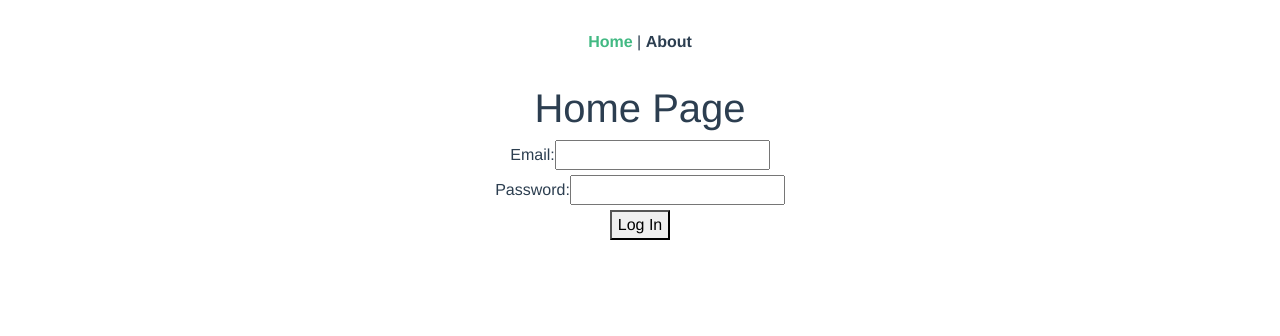
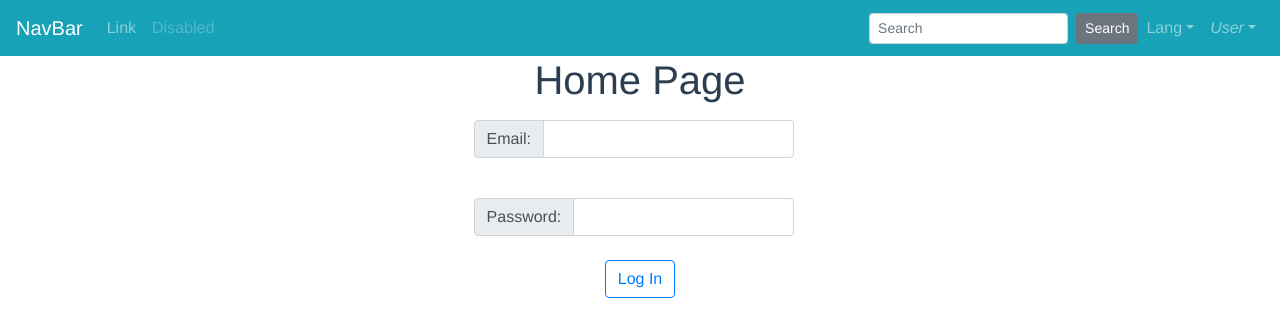
Before and after one commit to jaronow/scheduler, a Vue app in the folder client/: page / in a window 1280 px wide. Shown: the top 336 px of the page. Built offline with nearby package versions, Linux system fonts and the light colour scheme.

Commit message:
styled login a bit, cleaned up some code, created nav-bar

```diff
--- a/client/src/App.vue
+++ b/client/src/App.vue
@@ -1,9 +1,5 @@
 <template>
   <div id="app">
-    <div id="nav">
-      <router-link to="/">Home</router-link> |
-      <router-link to="/about">About</router-link>
-    </div>
     <router-view />
   </div>
 </template>
--- a/client/src/components/Login.vue
+++ b/client/src/components/Login.vue
@@ -1,20 +1,14 @@
 <template>
-  <div class="login">
-    <label for="email">Email:</label>
-    <input
-    v-model="user.email"
-    type="email"
-    name="email"
-    />
+  <div class="login-container">
+    <b-input-group prepend="Email:" class="mt-3 w-25 input">
+      <b-form-input type="email" v-model="user.email"></b-form-input>
+    </b-input-group>
     <br>
-    <label for="password">Password:</label>
-    <input
-    v-model="user.password"
-    type="password"
-    name="password"
-    />
+    <b-input-group prepend="Password:" class="mt-3 w-25 input">
+      <b-form-input type="password" v-model="user.password"></b-form-input>
+    </b-input-group>
     <br>
-    <button type="button" name="button" @click="login">Log In</button>
+    <b-button variant="outline-primary" @click="login">Log In</b-button>
   </div>
 </template>
 
@@ -40,4 +34,7 @@
 </script>
 
 <style scoped>
+.input {
+  margin-left: 37%
+}
 </style>
--- /dev/null
+++ b/client/src/components/NavHead.vue
@@ -0,0 +1,47 @@
+<template>
+  <div class="nav-container">
+  <b-navbar toggleable="lg" type="dark" variant="info">
+    <b-navbar-brand href="#">NavBar</b-navbar-brand>
+
+    <b-navbar-toggle target="nav-collapse"></b-navbar-toggle>
+
+    <b-collapse id="nav-collapse" is-nav>
+      <b-navbar-nav>
+        <b-nav-item href="#">Link</b-nav-item>
+        <b-nav-item href="#" disabled>Disabled</b-nav-item>
+      </b-navbar-nav>
+
+      <!-- Right aligned nav items -->
+      <b-navbar-nav class="ml-auto">
+        <b-nav-form>
+          <b-form-input size="sm" class="mr-sm-2" placeholder="Search"></b-form-input>
+          <b-button size="sm" class="my-2 my-sm-0" type="submit">Search</b-button>
+        </b-nav-form>
+
+        <b-nav-item-dropdown text="Lang" right>
+          <b-dropdown-item href="#">EN</b-dropdown-item>
+          <b-dropdown-item href="#">ES</b-dropdown-item>
+          <b-dropdown-item href="#">RU</b-dropdown-item>
+          <b-dropdown-item href="#">FA</b-dropdown-item>
+        </b-nav-item-dropdown>
+
+        <b-nav-item-dropdown right>
+          <!-- Using 'button-content' slot -->
+          <template slot="button-content"><em>User</em></template>
+          <b-dropdown-item href="#">Profile</b-dropdown-item>
+          <b-dropdown-item href="#">Sign Out</b-dropdown-item>
+        </b-nav-item-dropdown>
+      </b-navbar-nav>
+    </b-collapse>
+  </b-navbar>
+</div>
+</template>
+
+<script>
+export default {
+  name: 'navhead'
+}
+</script>
+
+<style scoped>
+</style>
--- a/client/src/views/Home.vue
+++ b/client/src/views/Home.vue
@@ -1,17 +1,20 @@
 <template>
-  <div class="home">
+  <div class="home-container">
+    <NavHead/>
     <h1>Home Page</h1>
     <Login/>
   </div>
 </template>
 
 <script>
-import Login from '@/components/Login.vue'
+import NavHead from '@/components/NavHead'
+import Login from '@/components/Login'
 
 export default {
   name: "home",
   components: {
-    Login
+    Login,
+    NavHead
   }
 };
 </script>
```
Also changed, not shown: client/src/main.js (+4 -4 lines).
